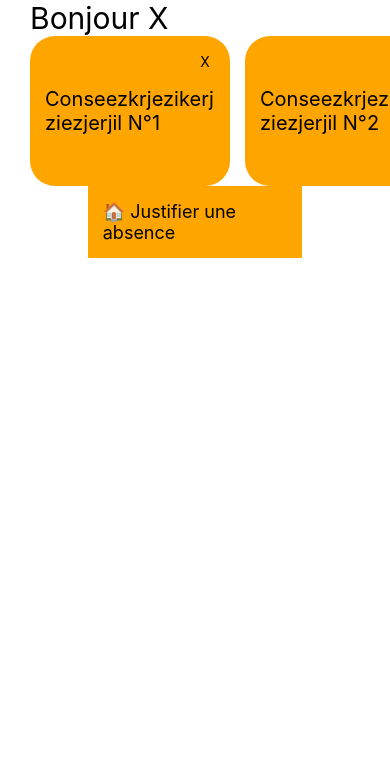
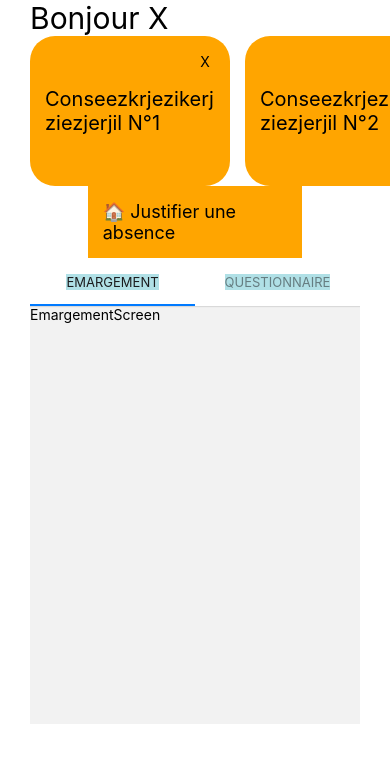
Before and after one commit to Kaishiro63/app-edusign, a React Native app in the folder Front/: screen /Home in a window 390 px wide. Shown: the top 762 px of the page. Built offline with nearby package versions, Linux system fonts and the light colour scheme.

Commit message:
init onglets

```diff
--- a/Front/package.json
+++ b/Front/package.json
@@ -10,6 +10,7 @@
   },
   "dependencies": {
     "@react-navigation/bottom-tabs": "6",
+    "@react-navigation/material-top-tabs": "^6.6.3",
     "@react-navigation/native": "6",
     "@react-navigation/native-stack": "6",
     "@reduxjs/toolkit": "^1.9.5",
@@ -17,8 +18,10 @@
     "expo-status-bar": "~1.6.0",
     "react": "18.2.0",
     "react-native": "0.72.4",
+    "react-native-linear-gradient": "^2.8.3",
     "react-native-safe-area-context": "4.6.3",
     "react-native-screens": "~3.22.0",
+    "react-native-tab-view": "^3.5.2",
     "react-native-vector-icons": "^10.0.0",
     "react-native-web-swiper": "^2.2.4",
     "react-redux": "^8.1.2"
--- /dev/null
+++ b/Front/src/components/Onglets.jsx
@@ -0,0 +1,25 @@
+import { View, Text } from "react-native";
+import { createMaterialTopTabNavigator } from '@react-navigation/material-top-tabs';
+import EmargementScreen from "../screens/sub-screens/EmargementScreen";
+import QuestionnaireScreen from "../screens/sub-screens/QuestionnairesScreen";
+import { get } from "react-native/Libraries/TurboModule/TurboModuleRegistry";
+
+const Tab = createMaterialTopTabNavigator();
+
+
+
+const Onglets = () => {
+    return (
+        <Tab.Navigator
+            screenOptions={{
+                tabBarLabelStyle: { backgroundColor: 'powderblue' },
+
+            }}
+        >
+            <Tab.Screen name="Emargement" component={EmargementScreen} />
+            <Tab.Screen name="Questionnaire" component={QuestionnaireScreen} />
+        </Tab.Navigator>
+    );
+};
+
+export default Onglets;
--- a/Front/src/screens/homeScreen.jsx
+++ b/Front/src/screens/homeScreen.jsx
@@ -1,6 +1,7 @@
 import React, { useState } from 'react';
 
 import { View, Text, StyleSheet, ScrollView, TouchableOpacity } from 'react-native';
+import Onglets from '../components/Onglets';
 const HomeScreen = () => {
     const [cards, setCards] = useState([1, 2, 3]); // Initial array of cards
 
@@ -40,6 +41,7 @@ const HomeScreen = () => {
                     </TouchableOpacity>
                 </View>
             </View>
+            <Onglets />
         </View>
     );
 };
--- /dev/null
+++ b/Front/src/screens/sub-screens/EmargementScreen.jsx
@@ -0,0 +1,11 @@
+import { View, Text } from "react-native";
+
+const EmargementScreen = () => {
+    return (
+        <View>
+            <Text>EmargementScreen</Text>
+        </View>
+    );
+}
+
+export default EmargementScreen;
--- /dev/null
+++ b/Front/src/screens/sub-screens/QuestionnairesScreen.jsx
@@ -0,0 +1,11 @@
+import { View, Text } from "react-native";
+
+const QuestionnaireScreen = () => {
+    return (
+        <View>
+            <Text>QuestionnaireScreen</Text>
+        </View>
+    );
+}
+
+export default QuestionnaireScreen;
```
Also changed, not shown: Front/src/colors.js (added, +12 -0 lines), 2 other files (tests, documents, lock files or other folders).
